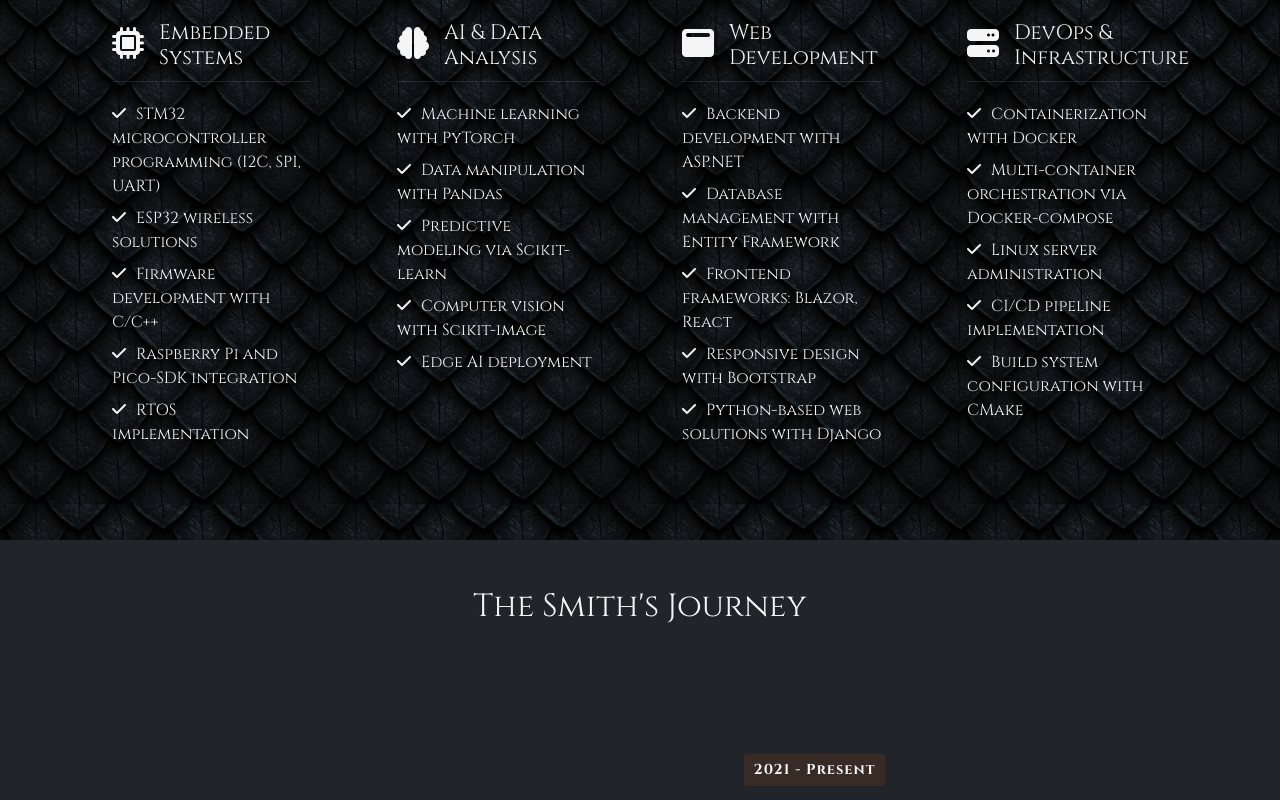
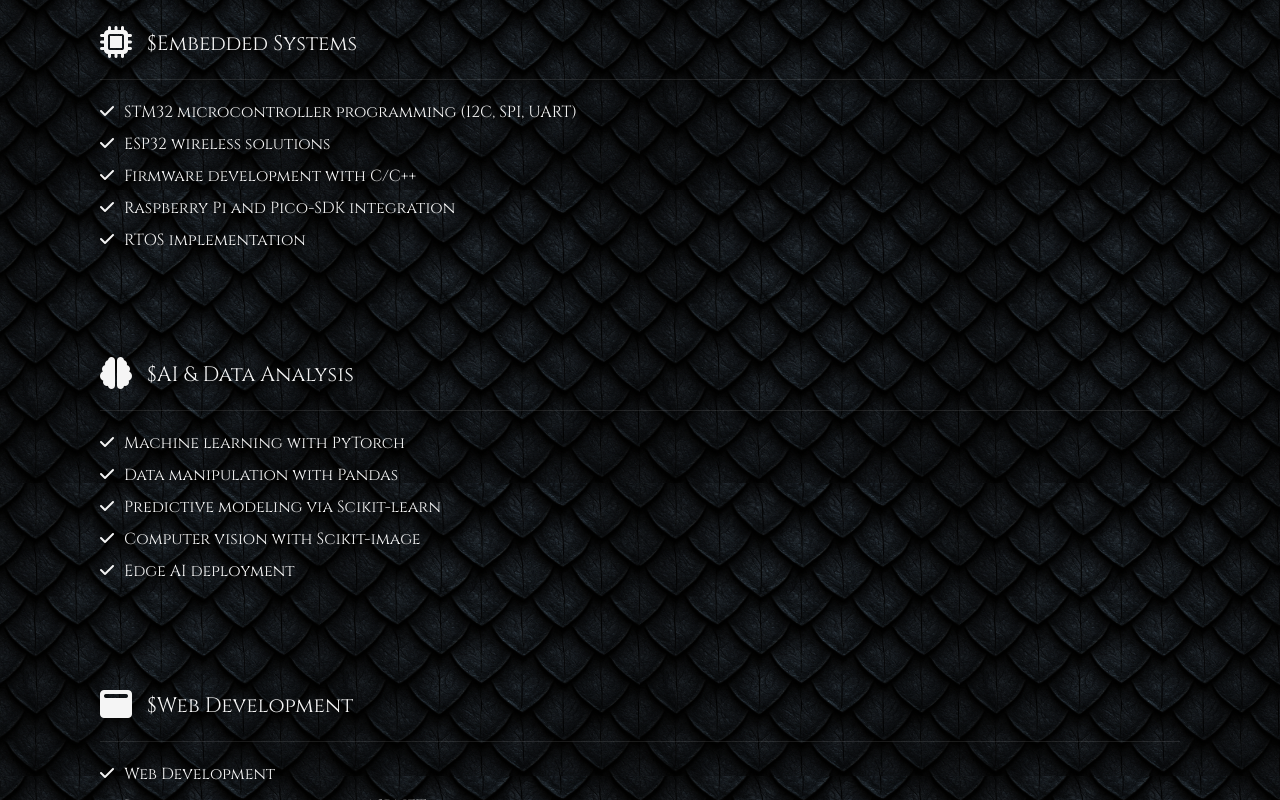
Before and after one commit to SecCodeSmith/SecCodeSmith-frontend, a React (Vite) app: page /about in a window 1280 px wide. Shown: the part 1860-2660 px from the top of the page. Built offline with nearby package versions, Linux system fonts and the light colour scheme.

Commit message:
feat: add About section with core values, technical skills, and testimonials

```diff
--- a/src/assets/styles/About.scss
+++ b/src/assets/styles/About.module.scss
@@ -1,3 +1,5 @@
+@use './variables' as *;
+
 .profile-image {
   width: 100%;
   aspect-ratio: 1/1;
--- /dev/null
+++ b/src/data/experienceData.ts
@@ -0,0 +1,92 @@
+import { type AboutProps } from "../pages/About";
+
+export const aboutProps: AboutProps = {
+    coreValues: [
+        {
+            title: "Security by Design",
+            icon: "fas fa-shield-alt",
+            description:
+                "Security is not an afterthought but the very foundation upon which robust systems are built. Every line of code is crafted with defensive principles in mind.",
+        },
+        {
+            icon: "fas fa-tachometer-alt",
+            title: "Performance Optimization",
+            description:
+                "Like a finely-honed blade, code should be both effective and efficient. I meticulously optimize every component for maximum speed and minimal resource consumption.",
+        },
+        {
+            icon: "fas fa-gem",
+            title: "Elegant Simplicity",
+            description:
+                "True mastery is revealed not in complexity but in elegant simplicity. I strive to create solutions that are accessible, maintainable, and beautifully crafted."
+        },
+        {
+            icon: "fas fa-sync-alt",
+            title: "Continuous Evolution",
+            description:
+                "The digital landscape changes with the seasons. I embrace continuous learning and adaptation, integrating new techniques and technologies to forge ever-better solutions."
+        }
+    ],
+    technicalArsenal: [
+        {
+            icon: "fas fa-microchip",
+            title: "Embedded Systems",
+            skills: [
+                "STM32 microcontroller programming (I2C, SPI, UART)",
+                "ESP32 wireless solutions",
+                "Firmware development with C/C++",
+                "Raspberry Pi and Pico-SDK integration",
+                "RTOS implementation"
+            ]
+        },
+        {
+            icon: "fas fa-brain",
+            title: "AI & Data Analysis",
+            skills: [
+                "Machine learning with PyTorch",
+                "Data manipulation with Pandas",
+                "Predictive modeling via Scikit-learn",
+                "Computer vision with Scikit-image",
+                "Edge AI deployment"
+            ]
+        },
+        {
+            icon: "fas fa-window-maximize",
+            title: "Web Development",
+            skills: [
+                "Web Development",
+                "Backend development with ASP.NET",
+                "Database management with Entity Framework",
+                "Frontend frameworks: Blazor, React",
+                "Responsive design with Bootstrap",
+                "Python-based web solutions with Django"
+            ]
+        },
+        {
+            icon: "fas fa-server",
+            title: "DevOps & Infrastructure",
+            skills: [
+                "Containerization with Docker",
+                "Multi-container orchestration via Docker-compose",
+                "Linux server administration",
+                "CI/CD pipeline implementation",
+                "Build system configuration with CMake"
+            ]
+        }
+    ],
+    professionalJourney: [
+        {
+            title: "intern software engineer at Opeteam S.A.",
+            description:
+                `- Performing programming tasks in R&D projects within the product development department,
+- Database administration,
+- Defining unit tests and manual testing of solutions,
+- Selecting technologies for basic problems,
+- Documenting the source code (technical documentation).`,
+            duration: "2022.8 - 2023.4",
+        }
+    ],
+    testimonials: [
+
+    ]
+};
--- a/src/pages/About.tsx
+++ b/src/pages/About.tsx
@@ -1,6 +1,41 @@
 import { PageHeader } from '../components/PageHeader';
+import { aboutProps } from '../data/experienceData';
+
+import style from '@styles/About.module.scss';
+
+export interface AboutProps {
+  coreValues: CoreValue[];
+  technicalArsenal: TechnicalArsenal[];
+  professionalJourney: ProfessionalJourney[];
+  testimonials: Testimonial[];
+}
+
+export interface CoreValue {
+  title: string;
+  description: string;
+  icon: string;
+}
+
+export interface ProfessionalJourney {
+  title: string;
+  description: string;
+  duration: string;
+}
+
+export interface TechnicalArsenal {
+  title: string;
+  icon: string;
+  skills: string[];
+}
+
+export interface Testimonial {
+  content: string;
+  author: string;
+  position: string;
+}
 
 export const About = () => {
+  const data = aboutProps;
   return (
     <>
       <PageHeader
@@ -13,7 +48,7 @@
         <div className="container">
           <div className="row">
             <div className="col-lg-4">
-              <h2 className="section-title">The Master Behind the Mask</h2>
+              <h2 className={`section-title ${style.sectionTitle}`}>The Master Behind the Mask</h2>
               <div className="profile-image">
                 <img src="/images/profile.jpg" alt="SecCodeSmith" />
               </div>
@@ -57,49 +92,22 @@
         <div className="container">
           <div className="row mb-4">
             <div className="col-12">
-              <h2 className="section-title">Forging Principles</h2>
+              <h2 className={`section-title ${style.sectionTitle}`}>Forging Principles</h2>
             </div>
           </div>
-          <div className="row g-4">
-            <div className="col-md-6 col-lg-3">
-              <div className="value-card h-100">
-                <div className="value-icon">
-                  <i className="fas fa-shield-alt"></i>
+          <div className={`row g-4 ${style.row}`}>
+            {data.coreValues.map((value, index) => (
+              <div className="col-md-6 col-lg-3" key={index}>
+                <div className={`value-card h-100 ${style.valueCard}`}>
+                  <div className={`value-icon ${style.valueIcon}`}>
+                    <i className={value.icon}></i>
                   </div>
-                <h3 className="value-title">Security by Design</h3>
-                <p className="value-text">Security is not an afterthought but the very foundation upon which robust systems are built. Every line of code is crafted with defensive principles in mind.</p>
+                  <h3 className={`value-title ${style.valueTitle}`}>{value.title}</h3>
+                  <p className={`value-text ${style.valueText}`}>{value.description}</p>
                 </div>
               </div>
+            ))}
 
-            <div className="col-md-6 col-lg-3">
-              <div className="value-card h-100">
-                <div className="value-icon">
-                  <i className="fas fa-tachometer-alt"></i>
-                </div>
-                <h3 className="value-title">Performance Optimization</h3>
-                <p className="value-text">Like a finely-honed blade, code should be both effective and efficient. I meticulously optimize every component for maximum speed and minimal resource consumption.</p>
-              </div>
-            </div>
-
-            <div className="col-md-6 col-lg-3">
-              <div className="value-card h-100">
-                <div className="value-icon">
-                  <i className="fas fa-gem"></i>
-                </div>
-                <h3 className="value-title">Elegant Simplicity</h3>
-                <p className="value-text">True mastery is revealed not in complexity but in elegant simplicity. I strive to create solutions that are accessible, maintainable, and beautifully crafted.</p>
-              </div>
-            </div>
-
-            <div className="col-md-6 col-lg-3">
-              <div className="value-card h-100">
-                <div className="value-icon">
-                  <i className="fas fa-sync-alt"></i>
-                </div>
-                <h3 className="value-title">Continuous Evolution</h3>
-                <p className="value-text">The digital landscape changes with the seasons. I embrace continuous learning and adaptation, integrating new techniques and technologies to forge ever-better solutions.</p>
-              </div>
-            </div>
           </div>
         </div>
       </section>
@@ -109,151 +117,39 @@
         <div className="container">
           <div className="row mb-4">
             <div className="col-12">
-              <h2 className="section-title">Arsenal of Expertise</h2>
+              <h2 className={`section-title ${style.sectionTitle}`}>Arsenal of Expertise</h2>
             </div>
           </div>
           <div className="row g-4">
-            <div className="col-md-6 col-lg-3">
-              <div className="skill-card h-100">
+            {data.technicalArsenal.map((value, index) => (
+              <div className="skill-card h-100" key={index}>
                 <div className="skill-header">
                   <div className="skill-icon">
-                    <i className="fas fa-microchip"></i>
+                    <i className={value.icon}></i>
                   </div>
-                  <h3 className="skill-title">Embedded Systems</h3>
+                  <h3 className="skill-title">${value.title}</h3>
                 </div>
                 <ul className="list-unstyled">
-                  <li className="mb-2">
-                    <i className="fas fa-check skill-check"></i>
-                    <span>STM32 microcontroller programming (I2C, SPI, UART)</span>
+                  {value.skills.map((skillItem, skillIndex) => (
+                    <li className="mb-2" key={skillIndex}>
+                      <i className={`fas fa-check skill-check `}></i>
+                      <span>{skillItem}</span>
                     </li>
-                  <li className="mb-2">
-                    <i className="fas fa-check skill-check"></i>
-                    <span>ESP32 wireless solutions</span>
-                  </li>
-                  <li className="mb-2">
-                    <i className="fas fa-check skill-check"></i>
-                    <span>Firmware development with C/C++</span>
-                  </li>
-                  <li className="mb-2">
-                    <i className="fas fa-check skill-check"></i>
-                    <span>Raspberry Pi and Pico-SDK integration</span>
-                  </li>
-                  <li className="mb-2">
-                    <i className="fas fa-check skill-check"></i>
-                    <span>RTOS implementation</span>
-                  </li>
+                  ))}
                 </ul>
               </div>
-            </div>
+            ))}
 
-            <div className="col-md-6 col-lg-3">
-              <div className="skill-card h-100">
-                <div className="skill-header">
-                  <div className="skill-icon">
-                    <i className="fas fa-brain"></i>
-                  </div>
-                  <h3 className="skill-title">AI & Data Analysis</h3>
-                </div>
-                <ul className="list-unstyled">
-                  <li className="mb-2">
-                    <i className="fas fa-check skill-check"></i>
-                    <span>Machine learning with PyTorch</span>
-                  </li>
-                  <li className="mb-2">
-                    <i className="fas fa-check skill-check"></i>
-                    <span>Data manipulation with Pandas</span>
-                  </li>
-                  <li className="mb-2">
-                    <i className="fas fa-check skill-check"></i>
-                    <span>Predictive modeling via Scikit-learn</span>
-                  </li>
-                  <li className="mb-2">
-                    <i className="fas fa-check skill-check"></i>
-                    <span>Computer vision with Scikit-image</span>
-                  </li>
-                  <li className="mb-2">
-                    <i className="fas fa-check skill-check"></i>
-                    <span>Edge AI deployment</span>
-                  </li>
-                </ul>
         </div>
       </div>
+    </section >
 
-            <div className="col-md-6 col-lg-3">
-              <div className="skill-card h-100">
-                <div className="skill-header">
-                  <div className="skill-icon">
-                    <i className="fas fa-window-maximize"></i>
-                  </div>
-                  <h3 className="skill-title">Web Development</h3>
-                </div>
-                <ul className="list-unstyled">
-                  <li className="mb-2">
-                    <i className="fas fa-check skill-check"></i>
-                    <span>Backend development with ASP.NET</span>
-                  </li>
-                  <li className="mb-2">
-                    <i className="fas fa-check skill-check"></i>
-                    <span>Database management with Entity Framework</span>
-                  </li>
-                  <li className="mb-2">
-                    <i className="fas fa-check skill-check"></i>
-                    <span>Frontend frameworks: Blazor, React</span>
-                  </li>
-                  <li className="mb-2">
-                    <i className="fas fa-check skill-check"></i>
-                    <span>Responsive design with Bootstrap</span>
-                  </li>
-                  <li className="mb-2">
-                    <i className="fas fa-check skill-check"></i>
-                    <span>Python-based web solutions with Django</span>
-                  </li>
-                </ul>
-              </div>
-            </div>
-
-            <div className="col-md-6 col-lg-3">
-              <div className="skill-card h-100">
-                <div className="skill-header">
-                  <div className="skill-icon">
-                    <i className="fas fa-server"></i>
-                  </div>
-                  <h3 className="skill-title">DevOps & Infrastructure</h3>
-                </div>
-                <ul className="list-unstyled">
-                  <li className="mb-2">
-                    <i className="fas fa-check skill-check"></i>
-                    <span>Containerization with Docker</span>
-                  </li>
-                  <li className="mb-2">
-                    <i className="fas fa-check skill-check"></i>
-                    <span>Multi-container orchestration via Docker-compose</span>
-                  </li>
-                  <li className="mb-2">
-                    <i className="fas fa-check skill-check"></i>
-                    <span>Linux server administration</span>
-                  </li>
-                  <li className="mb-2">
-                    <i className="fas fa-check skill-check"></i>
-                    <span>CI/CD pipeline implementation</span>
-                  </li>
-                  <li className="mb-2">
-                    <i className="fas fa-check skill-check"></i>
-                    <span>Build system configuration with CMake</span>
-                  </li>
-                </ul>
-              </div>
-            </div>
-          </div>
-        </div>
-      </section>
-
-      {/* Professional Journey Section */}
-      <section className="py-5 bg-dark">
+      {/* Professional Journey Section */ }
+      < section className = "py-5 bg-dark" >
         <div className="container">
           <div className="row mb-5">
             <div className="col-12 text-center">
-              <h2 className="section-title">The Smith's Journey</h2>
+              <h2 className={`section-title ${style.sectionTitle}`}>The Smith's Journey</h2>
             </div>
           </div>
           <div className="row">
@@ -312,14 +208,14 @@
             </div>
           </div>
         </div>
-      </section>
+      </section >
 
-      {/* Testimonials Section */}
-      <section className="py-5">
+  {/* Testimonials Section */ }
+  < section className = "py-5" >
     <div className="container">
       <div className="row mb-4">
         <div className="col-12">
-              <h2 className="section-title">Tales from the Guild</h2>
+          <h2 className={`section-title ${style.sectionTitle}`}>Tales from the Guild</h2>
         </div>
       </div>
       <div className="row">
@@ -374,7 +270,7 @@
         </div>
       </div>
     </div>
-      </section>
+      </section >
     </>
   );
 };
```
Lines whose indentation alone changed are shown as unchanged.
